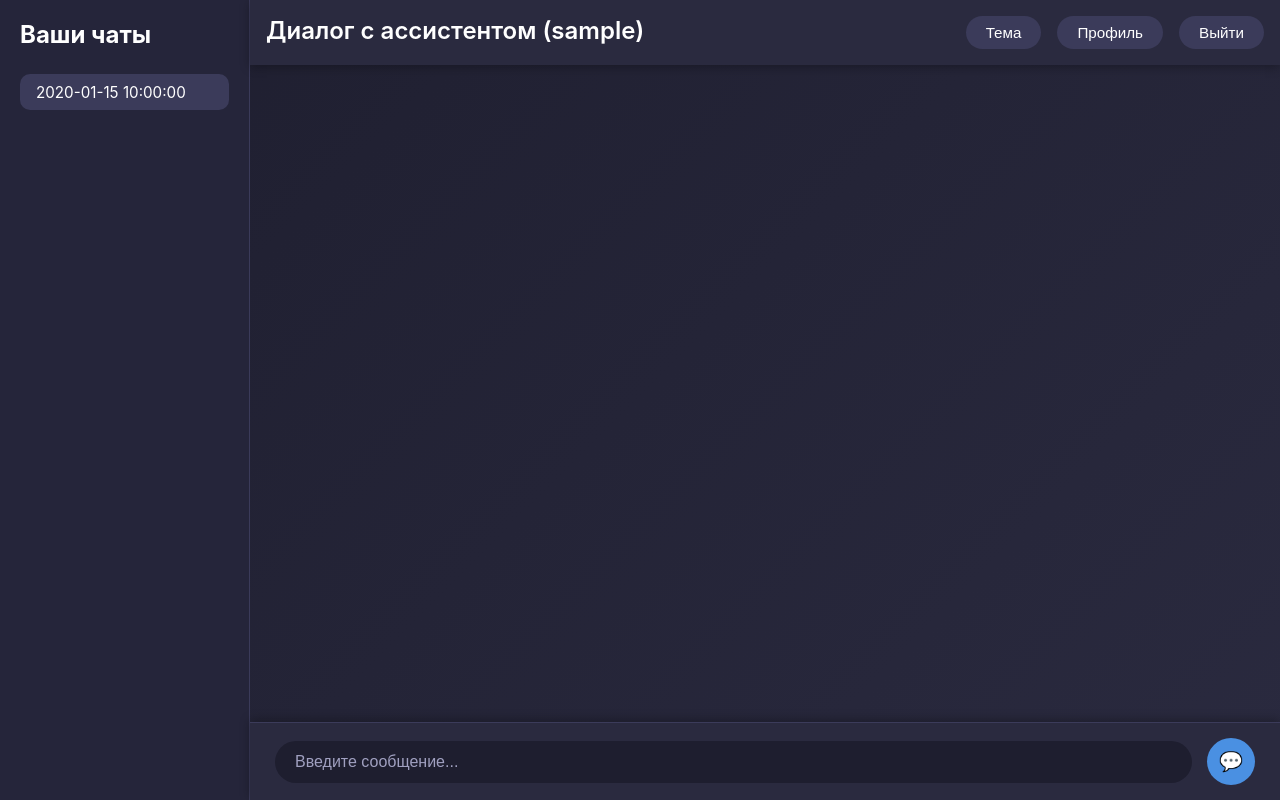
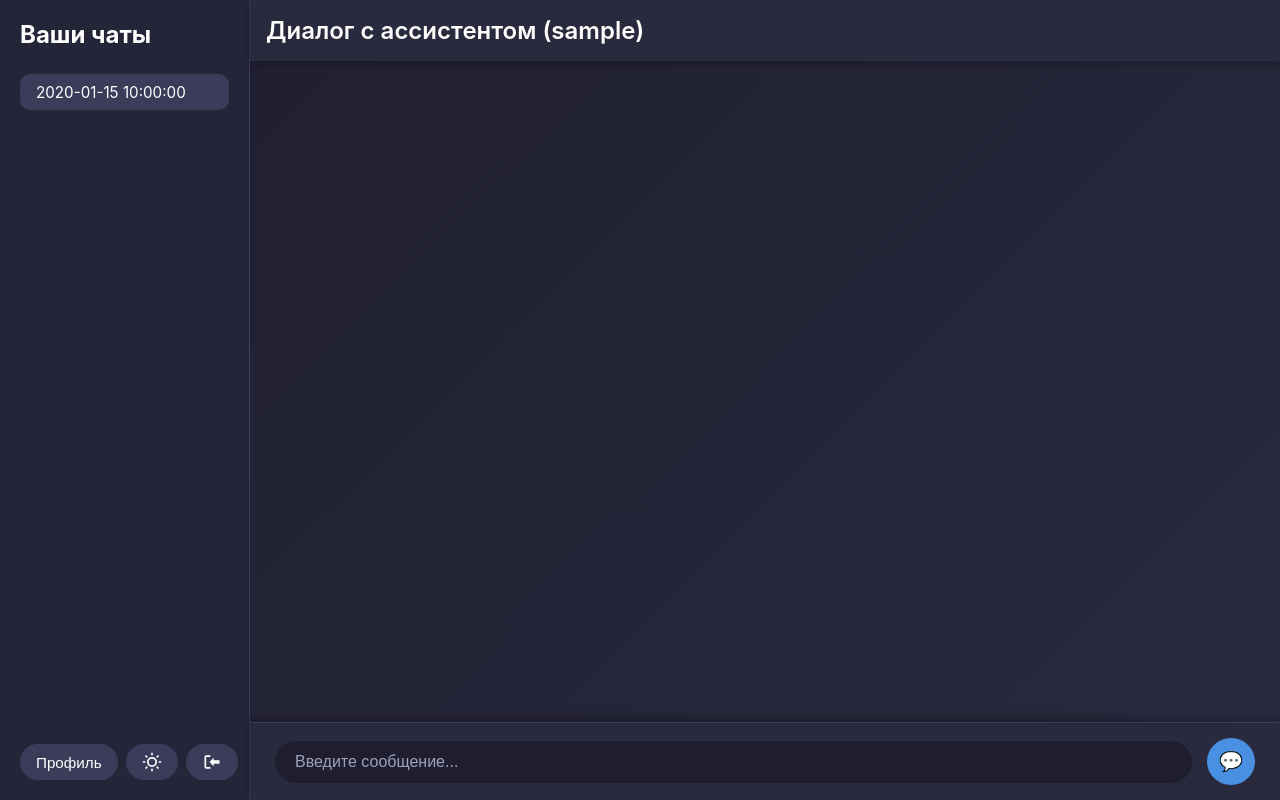
Before and after one commit to Ivruix/SoulStats, a Flask app: template templates/dashboard.html in a window 1280 px wide. Run offline with Flask 3, Linux system fonts and the light colour scheme; the template is opened without the code that fills it: most values are stand-ins (such as "Sample title", 1, 10 or a date in 2020); some libraries are stand-ins or nearby versions.

Commit message:
Updated buttons

```diff
--- a/static/css/styles.css
+++ b/static/css/styles.css
@@ -21,8 +21,14 @@ body {
     overflow-y: auto;
     display: flex;
     flex-direction: column;
+    justify-content: space-between;
+}
+
+.sidebar-elements {
+    display: flex;
+    flex-direction: column;
     gap: 10px;
-}
+ }
 
 header {
     background: #2a2a3f;
@@ -136,7 +142,7 @@ main {
 
 .header-buttons {
     display: flex;
-    gap: 1rem;
+    gap: 0.5rem;
 }
 
 .header-buttons button {
--- a/static/js/scripts.js
+++ b/static/js/scripts.js
@@ -3,6 +3,20 @@ function initializeTheme() {
     const savedTheme = localStorage.getItem('theme') || 'dark';
     document.body.classList.remove('dark', 'light');
     document.body.classList.add(savedTheme);
+
+    // Update theme icon on page load
+    const themeIcon = document.getElementById('theme-icon');
+    if (themeIcon) {
+        if (savedTheme === 'light') {
+            themeIcon.innerHTML = `
+                <path d="M12 2C6.48 2 2 6.48 2 12s4.48 10 10 10 10-4.48 10-10S17.52 2 12 2zm0 18c-4.41 0-8-3.59-8-8s3.59-8 8-8 8 3.59 8 8-3.59 8-8 8zm-1-14c-2.21 0-4 1.79-4 4s1.79 4 4 4 4-1.79 4-4-1.79-4-4-4z"/>
+            `;
+        } else {
+            themeIcon.innerHTML = `
+                <path fill-rule="nonzero" d="M12 18a6 6 0 1 1 0-12 6 6 0 0 1 0 12zm0-2a4 4 0 1 0 0-8 4 4 0 0 0 0 8zM11 1h2v3h-2V1zm0 19h2v3h-2v-3zM3.515 4.929l1.414-1.414L7.05 5.636 5.636 7.05 3.515 4.93zM16.95 18.364l1.414-1.414 2.121 2.121-1.414 1.414-2.121-2.121zm2.121-14.85l1.414 1.415-2.121 2.121-1.414-1.414 2.121-2.121zM5.636 16.95l1.414 1.414-2.121 2.121-1.414-1.414 2.121-2.121zM23 11v2h-3v-2h3zM4 11v2H1v-2h3z"/>
+             `;
+        }
+    }
 }
 
 function toggleTheme() {
@@ -15,6 +29,20 @@ function toggleTheme() {
     const url = new URL(window.location);
     url.searchParams.set('theme', newTheme);
     window.history.pushState({}, '', url);
+
+    // Update theme icon
+    const themeIcon = document.getElementById('theme-icon');
+    if (themeIcon) {
+        if (newTheme === 'light') {
+            themeIcon.innerHTML = `
+                <path d="M12 2C6.48 2 2 6.48 2 12s4.48 10 10 10 10-4.48 10-10S17.52 2 12 2zm0 18c-4.41 0-8-3.59-8-8s3.59-8 8-8 8 3.59 8 8-3.59 8-8 8zm-1-14c-2.21 0-4 1.79-4 4s1.79 4 4 4 4-1.79 4-4-1.79-4-4-4z"/>
+            `;
+        } else {
+            themeIcon.innerHTML = `
+                <path fill-rule="nonzero" d="M12 18a6 6 0 1 1 0-12 6 6 0 0 1 0 12zm0-2a4 4 0 1 0 0-8 4 4 0 0 0 0 8zM11 1h2v3h-2V1zm0 19h2v3h-2v-3zM3.515 4.929l1.414-1.414L7.05 5.636 5.636 7.05 3.515 4.93zM16.95 18.364l1.414-1.414 2.121 2.121-1.414 1.414-2.121-2.121zm2.121-14.85l1.414 1.415-2.121 2.121-1.414-1.414 2.121-2.121zM5.636 16.95l1.414 1.414-2.121 2.121-1.414-1.414 2.121-2.121zM23 11v2h-3v-2h3zM4 11v2H1v-2h3z"/>
+             `;
+        }
+    }
 }
 
 // Dashboard Functions
--- a/templates/dashboard.html
+++ b/templates/dashboard.html
@@ -5,10 +5,32 @@
     <meta name="viewport" content="width=device-width, initial-scale=1.0">
     <title>Умный дневник - Диалог с ассистентом</title>
     <link rel="stylesheet" href="{{ url_for('static', filename='css/styles.css') }}">
+    <style>
+        /* Additional styles for SVG buttons */
+        .header-buttons button {
+            display: flex;
+            align-items: center;
+            justify-content: center;
+            gap: 8px; /* Space between icon and text (if any) */
+            padding: 8px 16px; /* Adjusted padding for better SVG fit */
+        }
+
+        .header-buttons svg {
+            width: 20px;
+            height: 20px;
+            fill: currentColor; /* Inherit text color from button */
+        }
+
+        /* Ensure the logout button has no text, just the icon */
+        .logout-btn {
+            padding: 8px; /* Smaller padding for icon-only button */
+        }
+    </style>
 </head>
 <body class="dark dashboard-page" data-token="{{ token }}" data-user-id="{{ user_id }}" data-chat-id="{{ chat_id }}">
     <!-- Sidebar -->
     <div class="sidebar">
+        <div class="sidebar-elements">
             <h2>Ваши чаты</h2>
             {% for chat in chats %}
                 <div class="chat-item {% if chat.chat_id == chat_id %}active{% endif %}" onclick="switchChat({{ chat.chat_id }})">
@@ -16,16 +38,27 @@
                 </div>
             {% endfor %}
         </div>
+        <div class="header-buttons">
+            <button onclick="goToProfile()">Профиль</button>
+            <button onclick="toggleTheme()" id="theme-btn">
+                <svg id="theme-icon" class="theme-icon" xmlns="http://www.w3.org/2000/svg" viewBox="0 0 24 24">
+                    <!-- Moon SVG (default for dark theme) -->
+                    <path fill-rule="nonzero" d="M12 18a6 6 0 1 1 0-12 6 6 0 0 1 0 12zm0-2a4 4 0 1 0 0-8 4 4 0 0 0 0 8zM11 1h2v3h-2V1zm0 19h2v3h-2v-3zM3.515 4.929l1.414-1.414L7.05 5.636 5.636 7.05 3.515 4.93zM16.95 18.364l1.414-1.414 2.121 2.121-1.414 1.414-2.121-2.121zm2.121-14.85l1.414 1.415-2.121 2.121-1.414-1.414 2.121-2.121zM5.636 16.95l1.414 1.414-2.121 2.121-1.414-1.414 2.121-2.121zM23 11v2h-3v-2h3zM4 11v2H1v-2h3z"/>
+                </svg>
+            </button>
+            <button class="logout-btn" onclick="window.location.href='/logout'" title="Выйти">
+                <svg xmlns="http://www.w3.org/2000/svg" viewBox="0 0 24 24">
+                    <!-- Logout SVG -->
+                    <path d="M10 6H5v12h5v2H5a2 2 0 0 1-2-2V6a2 2 0 0 1 2-2h5v2zm4 4h7v4h-7v3l-5-5 5-5v3z"/>
+                </svg>
+            </button>
+        </div>
+    </div>
 
     <!-- Main chat area -->
     <div class="chat-container">
         <header class="header-dashboard">
             <h1>Диалог с ассистентом ({{ username }})</h1>
-            <div class="header-buttons">
-                <button onclick="toggleTheme()">Тема</button>
-                <button onclick="goToProfile()">Профиль</button>
-                <button onclick="window.location.href='/logout'">Выйти</button>
-            </div>
         </header>
 
         <main>
```
Lines whose indentation alone changed are shown as unchanged.
